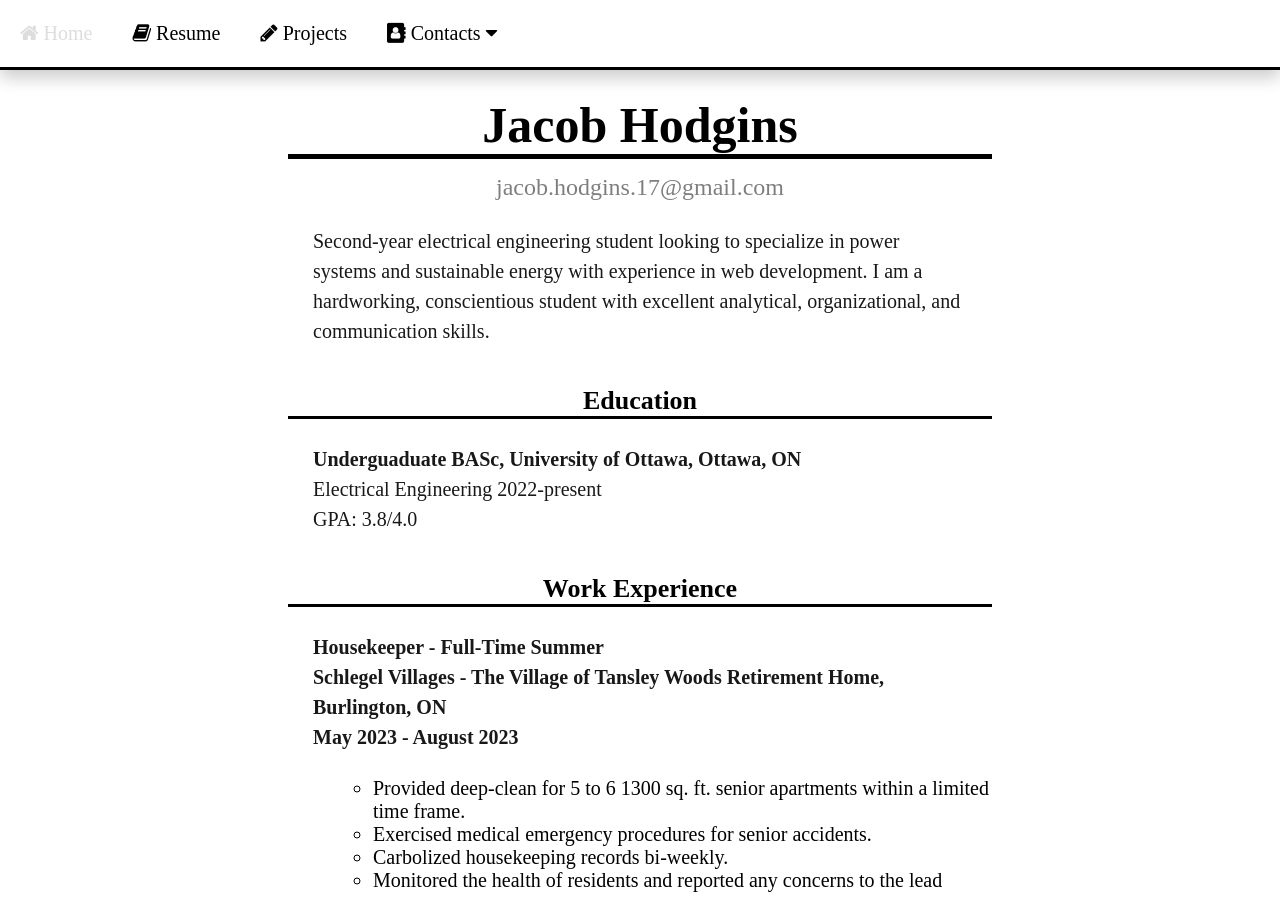
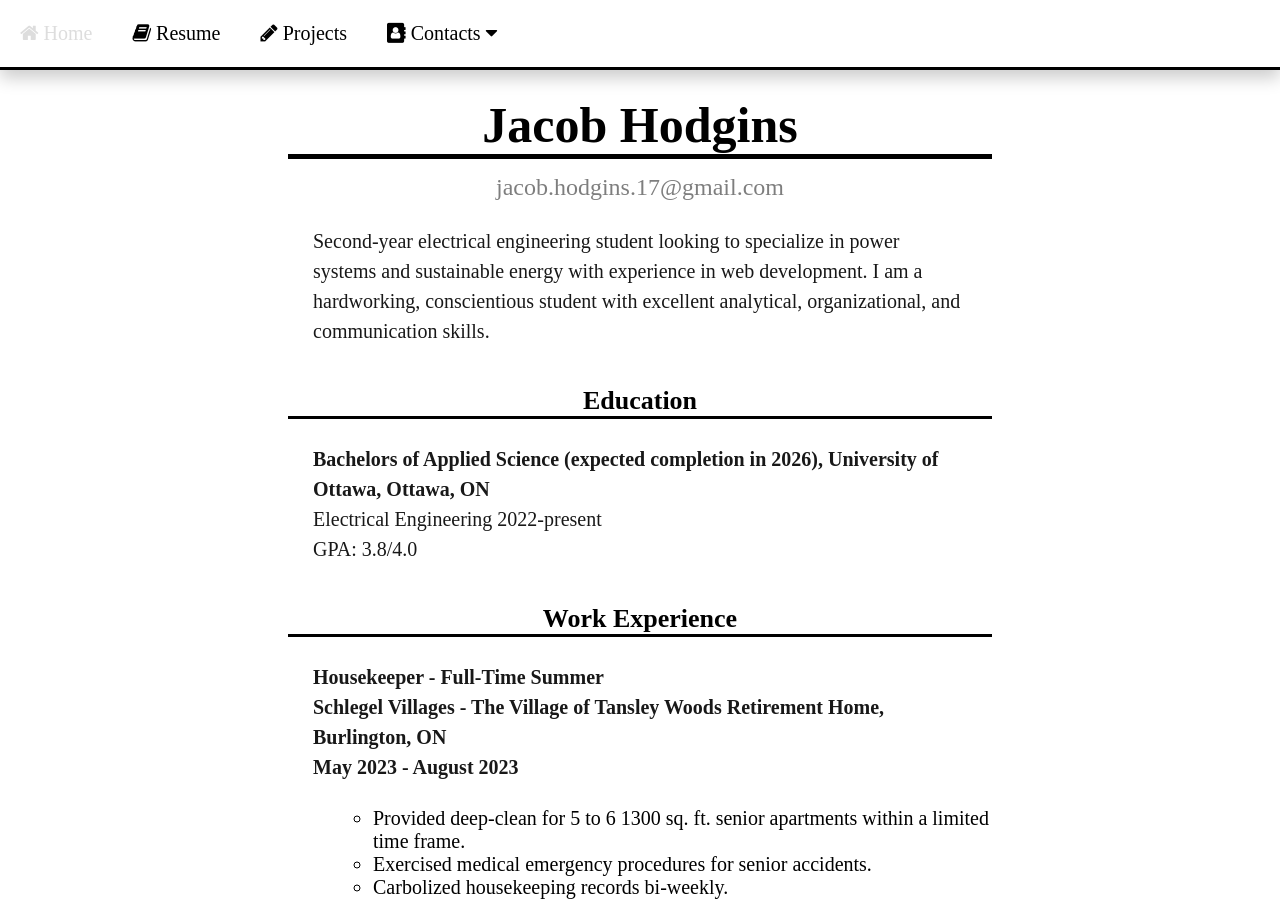
Before and after one commit to JacobHodgins/hodginsjacob, a Jekyll site: the page built from resume/index.html, in a window 1280 px wide and 900 px high. Built offline with Jekyll 4.4.1, drawn with Linux system fonts in a browser that asks for light colours.

Commit message:
Update index.html

```diff
--- a/resume/index.html
+++ b/resume/index.html
@@ -8,7 +8,7 @@ title: Resume
   <p>Second-year electrical engineering student looking to specialize in power systems and sustainable energy with experience in web development. I am a
       hardworking, conscientious student with excellent analytical, organizational, and communication skills.</p>
   <div class="resume-title"><b>Education</b></div>
-  <p><b>Underguaduate BASc, University of Ottawa, Ottawa, ON</b><br>Electrical Engineering 2022-present<br>GPA: 3.8/4.0</p>
+  <p><b>Bachelors of Applied Science (expected completion in 2026), University of Ottawa, Ottawa, ON</b><br>Electrical Engineering 2022-present<br>GPA: 3.8/4.0</p>
   <div class="resume-title"><b>Work Experience</b></div>
   <p><b>Housekeeper - Full-Time Summer<br>Schlegel Villages - The Village of Tansley Woods Retirement Home, Burlington, ON<br>May 2023 - August 2023</b><br>
     <ul>
```
